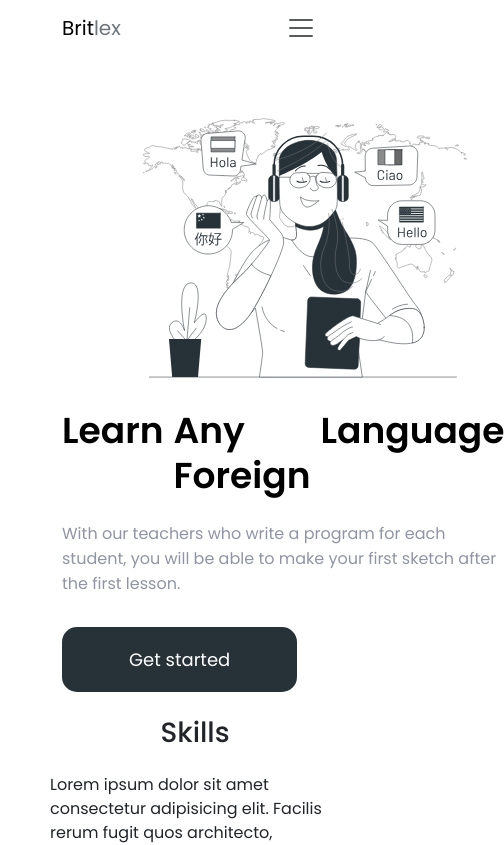
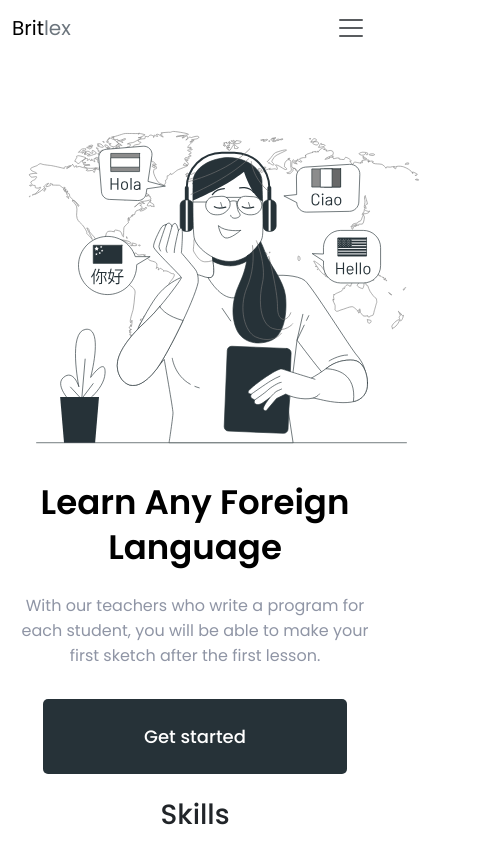
Before and after one commit to Rahmarulloh/britlex, a React (Create React App) app: page / in a window 390 px wide. Shown: the top 845 px of the page, 504 px wide, since content can reach past the window. Built offline with nearby package versions, Linux system fonts and the light colour scheme.

Commit message:
hero mobile and hero section fully completed

```diff
--- a/src/components/Hero.tsx
+++ b/src/components/Hero.tsx
@@ -12,6 +12,9 @@ export default class Hero extends Component {
             <span>Any Foreign</span>
             <span>Language</span>
           </h2>
+
+          <h2 className="hero-mb-title">Learn Any Foreign Language</h2>
+
           <LampImg />
           <p className="hero-desc">
             With our teachers who write a program for each student, you will be
--- a/src/styles/hero.css
+++ b/src/styles/hero.css
@@ -14,7 +14,8 @@
   position: relative;
 }
 
-.hero .hero-context .hero-title {
+.hero .hero-context .hero-title,
+.hero-mb-title {
   display: grid;
   place-items: start;
   color: #000;
@@ -22,6 +23,10 @@
   font-style: normal;
   font-weight: 600;
   line-height: 80px;
+}
+
+.hero .hero-context .hero-mb-title {
+  display: none;
 }
 
 .hero .hero-context svg {
@@ -85,6 +90,7 @@
   .hero .hero-context .btn-hero {
     font-size: 24px;
     padding: 22px 78px;
+    border-radius: 5px;
   }
 
   .hero .hero-image svg {
@@ -124,21 +130,68 @@
   }
 }
 
-@media screen and (max-width: 575px) {
-    .hero {
+@media screen and (max-width: 575.99px) {
+  .hero {
     flex-direction: column-reverse;
   }
 
   .hero .hero-context {
     width: 100%;
+    place-items: center;
   }
 
   .hero .hero-context .hero-title {
-    gap: 10px;
-    display: flex;
+    display: none;
+  }
+
+  .hero .hero-context .hero-mb-title {
+    display: block;
+    font-size: 34px;
+    line-height: 45px;
+    text-align: center;
+  }
+
+  .hero .hero-context .hero-desc {
+    text-align: center;
   }
 
   .hero .hero-context svg {
     display: none;
   }
+
+  .hero .hero-context .btn-hero {
+    font-weight: 500;
+    padding: 24px 101px;
+  }
+
+  .hero .hero-image {
+    width: 100%;
+    display: grid;
+    place-items: center;
+  }
+
+  .hero .hero-image svg {
+    width: 424px;
+    height: 424px;
+  }
 }
+
+@media screen and (max-width: 320px) {
+  .hero .hero-context .hero-mb-title {
+    font-size: 24px;
+  }
+
+  .hero .hero-context .hero-desc {
+    font-size: 14px;
+  }
+
+  .hero .hero-context .btn-hero {
+    width: 100%;
+    padding: 18px 0;
+  }
+
+  .hero .hero-image svg {
+    width: 299px;
+    height: 299px;
+  }
+}
--- a/src/styles/style.css
+++ b/src/styles/style.css
@@ -24,3 +24,15 @@ body {
     padding: 0 10px;
   }
 }
+
+@media screen and (min-width: 575px) {
+  body {
+    padding: 0 20px;
+  }
+}
+
+@media screen and (min-width: 320px) {
+  body {
+    padding: 0;
+  }
+}
```
